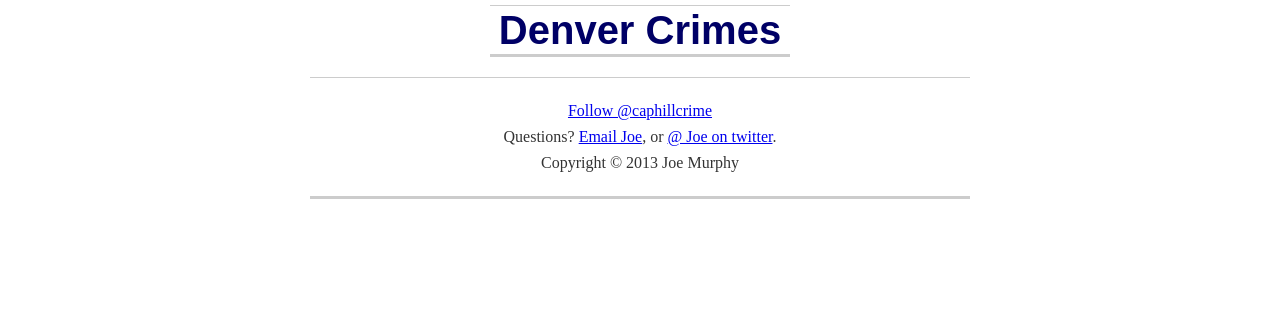
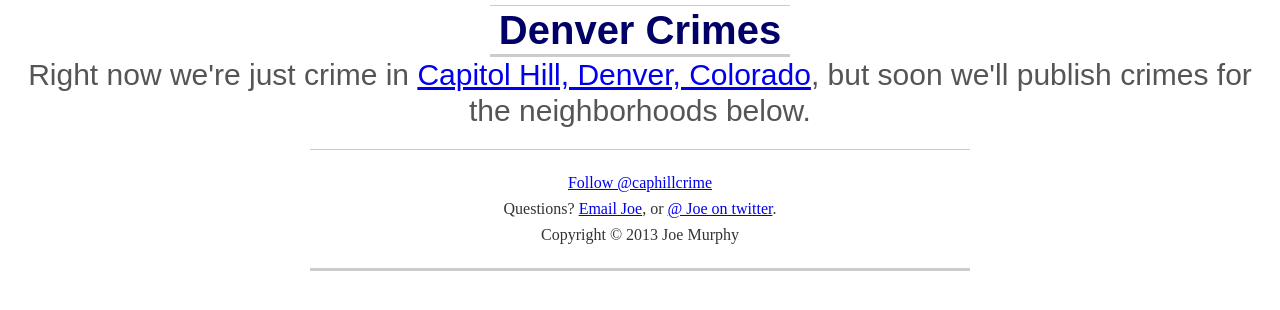
Before and after one commit to freejoe76/crime, a Flask app: template site/public/templates/neighborhood_index.html in a window 1280 px wide. Shown: the top 310 px of the page. Run offline with Flask 2, Linux system fonts and the light colour scheme; the template is opened without the code that fills it, so the values that code supplies are empty; some libraries are stand-ins or nearby versions; some web fonts are replaced.

Commit message:
Get some content on the neighborhood index.

```diff
--- a/site/public/application.py
+++ b/site/public/application.py
@@ -17,7 +17,8 @@ def about():
 
 @app.route('/neighborhood/')
 def neighborhood_index():
-    return render_template('neighborhood_index.html', neighborhood=neighborhood, response=None)
+    neighborhoods = dicts.neighborhood_lookup
+    return render_template('neighborhood_index.html', neighborhoods=neighborhoods, response=None)
 @app.route('/neighborhood/<neighborhood>/')
 def neighborhood(neighborhood):
     if neighborhood not in dicts.neighborhood_lookup.keys():
--- a/site/public/templates/neighborhood_index.html
+++ b/site/public/templates/neighborhood_index.html
@@ -1,7 +1,7 @@
 {% extends "base.html" %}
-{% block title %}Neighborhoods: {% endblock title %}
-{% block description %}Neighborhood{% endblock description %}
-{% block subhead %}{% endblock subhead %}
+{% block title %}List of Denver Neighborhoods: {% endblock title %}
+{% block description %}Here's a list of the Denver neighborhood: we cover on Denver Crimes{% endblock description %}
+{% block subhead %}Right now we're just crime in <a href="/neighborhood/capitol-hill/">Capitol Hill, Denver, Colorado</a>, but soon we'll publish crimes for the neighborhoods below.{% endblock %}
 {% block style %}
 body { margin-top:5px; }
 {% endblock style %}
@@ -9,4 +9,9 @@ body { margin-top:5px; }
 {% block ticker %}{% endblock ticker %}
 
 {% block content %}
+<ul>
+{% for key, value in neighborhoods.iteritems() %}
+    <li><a href="/neighborhood/{{ key }}/">{{ value.full }}</a></li>
+{% endfor %}
+</ul>
 {% endblock content %}
```
